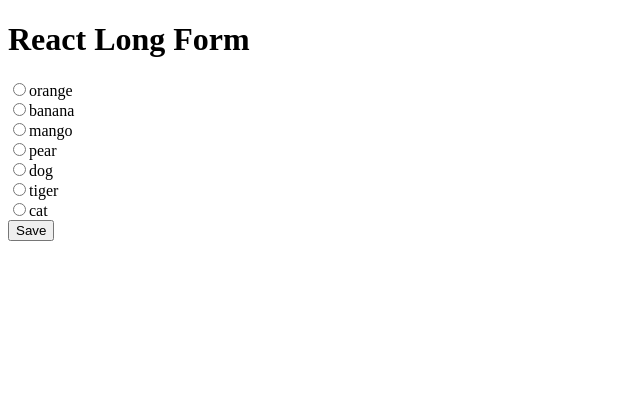
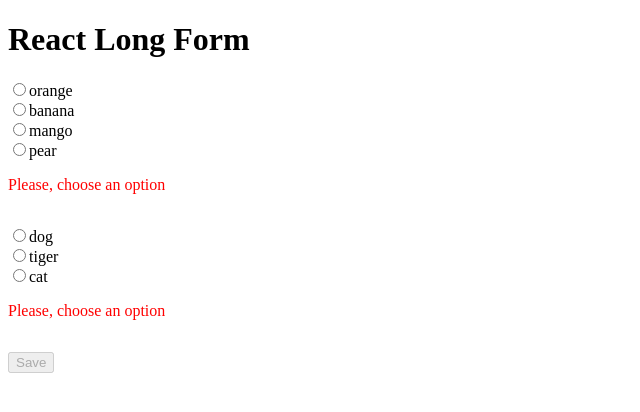
Before and after one commit to SimoNonnis/react-long-form, a React (Create React App) app: page / in a window 1280 px wide. Shown: the top 412 px of the page, without its empty margins (0-640 px from the left). Built offline with nearby package versions, Linux system fonts and the light colour scheme.

Commit message:
'Add validation'

```diff
--- a/src/App.js
+++ b/src/App.js
@@ -1,5 +1,6 @@
 // @flow
 import React, { Component } from 'react';
+import './app.css';
 
 const options1 = ['orange', 'banana', 'mango', 'pear'];
 const options2 = ['dog', 'tiger', 'cat'];
@@ -24,10 +25,13 @@ class Form extends Component {
     super(props)
 
     this.state = {
-      data: {}
+      data: {},
+      fieldErrors: {}
     }
 
     this.onFormSubmit = this.onFormSubmit.bind(this);
+    this.validate = this.validate.bind(this);
+
   }
 
   onFormSubmit(event) {
@@ -35,15 +39,25 @@ class Form extends Component {
     console.log('Form submitted!');
   }
 
+  validate() {
+    return true;
+  }
+
   render() {
     return (
       <form onSubmit={this.onFormSubmit}>
         <h1>React Long Form</h1>
 
-        <RadioGroup optionsAvailables={options1} name={name1} />
-        <RadioGroup optionsAvailables={options2} name={name2} />
+        <RadioGroup
+          optionsAvailables={options1}
+          name={name1}
+        />
+        <RadioGroup
+          optionsAvailables={options2}
+          name={name2}
+        />
 
-        <button>Save</button>
+        <button disabled={this.validate()}>Save</button>
       </form>
     )
   }
@@ -52,9 +66,17 @@ class Form extends Component {
 
 // RadioGroup component
 class RadioGroup extends Component {
+    constructor(props) {
+      super(props);
+
+      this.state = {
+        isEmpty: true
+      }
+    }
+
     render() {
-    const { optionsAvailables } = this.props;
-    const { name } = this.props;
+      const { optionsAvailables, name } = this.props;
+      const { isEmpty } = this.state;
       const optionsGroup = optionsAvailables.map((option, i) => {
         return (
           <div key={i} >
@@ -62,10 +84,13 @@ class RadioGroup extends Component {
             <label>{option}</label>
           </div>
         )
+      });
 
-    })
       return (
-      <div>{optionsGroup}</div>
+        <div className="section" >
+          {optionsGroup}
+          {isEmpty && <p className="isEmpty" >Please, choose an option</p>}
+        </div>
       )
     }
 }
--- /dev/null
+++ b/src/app.css
@@ -0,0 +1,7 @@
+.section {
+  margin-bottom: 2em;
+}
+
+.isEmpty {
+  color: red;
+}
```
Lines whose indentation alone changed are shown as unchanged.
